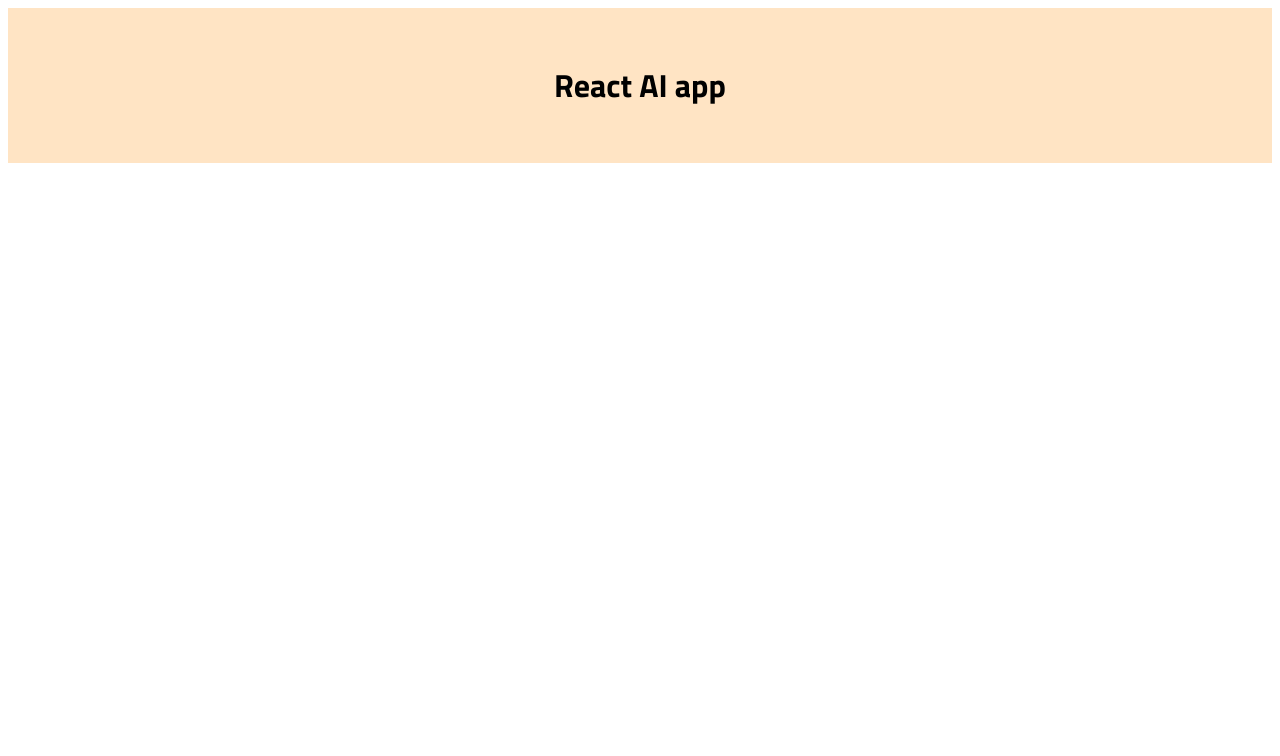
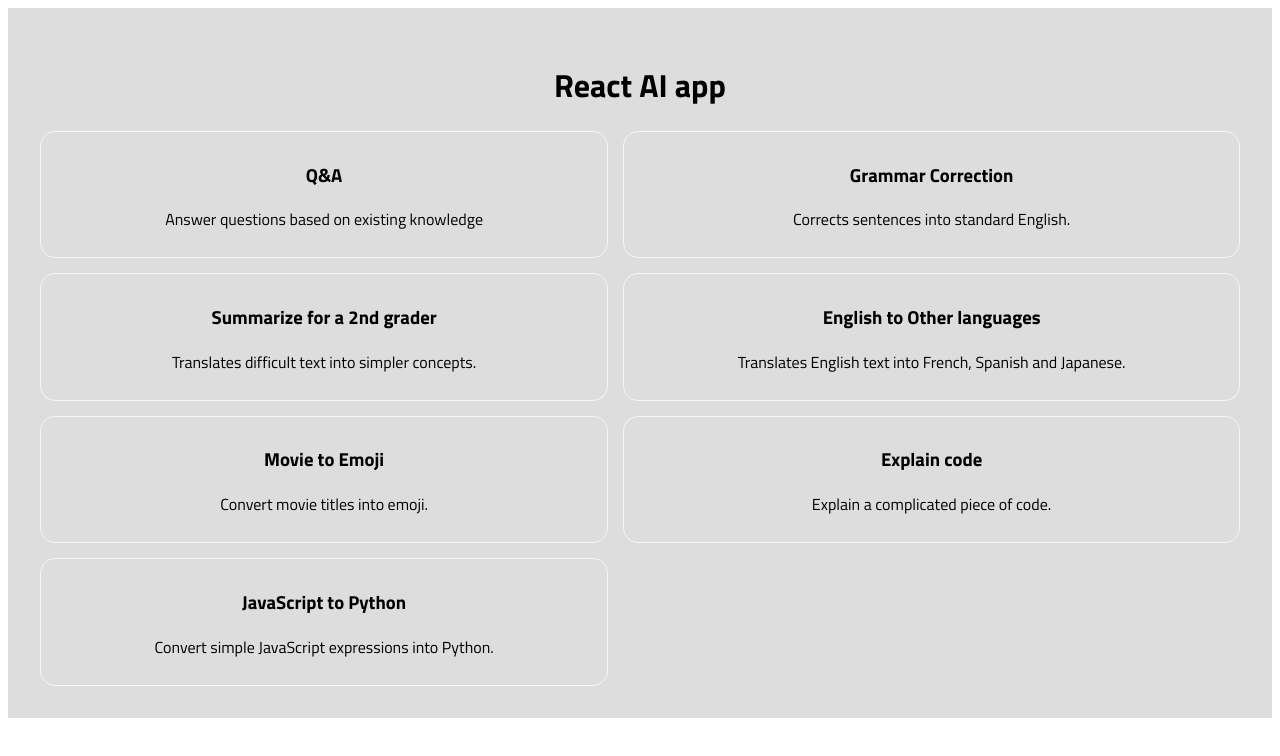
Before and after one commit to ondairos/open_ai_clone, a React (Vite) app: page / in a window 1280 px wide. Shown: the top 756 px of the page. Built offline with nearby package versions, Linux system fonts and the light colour scheme.

Commit message:
setting up menu items

```diff
--- a/src/App.css
+++ b/src/App.css
@@ -5,6 +5,33 @@
   margin: 0 auto;
   padding: 2rem;
   text-align: center;
-  background-color: bisque;
+  background-color: rgb(221, 221, 221);
   font-family: 'Titillium Web', sans-serif;
 }
+
+.grid-main {
+  display: grid;
+  grid-template-columns: auto auto;
+  gap: 15px;
+  margin-top: 20px;
+}
+
+.grid-child {
+  border: 1px solid whitesmoke;
+  border-radius: 15px;
+  padding: 10px;
+  cursor: pointer;
+}
+
+.grid-child:hover {
+  background-color: whitesmoke;
+  color: #dd3e3e;
+}
+
+.grid-child h3 {
+  font-weight: 700;
+}
+
+.grid-child p {
+  font-weight: 500;
+}
--- a/src/App.jsx
+++ b/src/App.jsx
@@ -1,15 +1,14 @@
-import { useState } from 'react'
-import './App.css'
-import OptionSelection from './components/OptionSelection'
+import { useState } from "react";
+import "./App.css";
+import OptionSelection from "./components/OptionSelection";
+import { arrayItems } from "./AIOptions";
 
 function App() {
-  const [count, setCount] = useState(0)
-
   return (
     <div className="App">
-      <OptionSelection></OptionSelection>
+      <OptionSelection arrayItems={arrayItems}></OptionSelection>
     </div>
-  )
+  );
 }
 
-export default App
+export default App;
--- a/src/components/OptionSelection.jsx
+++ b/src/components/OptionSelection.jsx
@@ -1,9 +1,21 @@
-import React from 'react'
+import React from "react";
 
-export default function OptionSelection() {
+export default function OptionSelection({ arrayItems }) {
   return (
     <>
-        <h1 className='heading'>React AI app</h1>
+      <h1 className="heading">React AI app</h1>
+
+      {/* array items */}
+      <div className="grid-main">
+        {arrayItems.map((element) => {
+          return (
+            <div className="grid-child">
+              <h3>{element.name}</h3>
+              <p>{element.description}</p>
+            </div>
+          );
+        })}
+      </div>
     </>
-  )
+  );
 }
```
